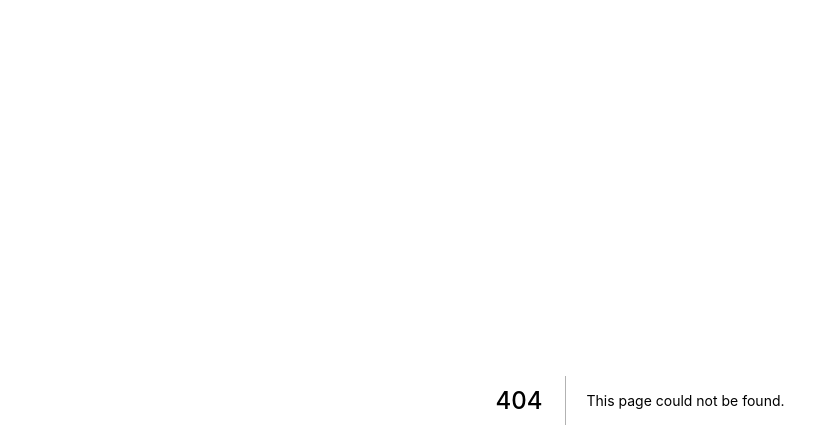
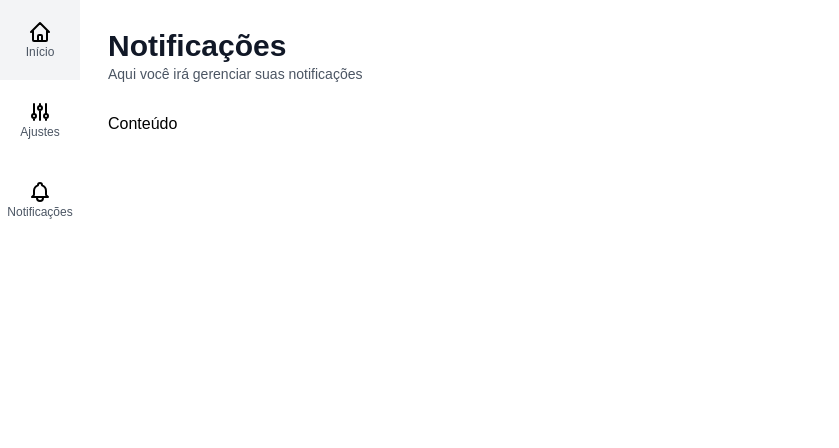
Before and after one commit to rodrigosoares67/admin-template, a Next.js app: page /notificacoes in a window 1280 px wide. Before the commit this address had no page. Shown: the top 448 px of the page, without its empty margins (0-839 px from the left). Built offline with nearby package versions, Linux system fonts and the light colour scheme.

Commit message:
FEAT: Criação do menu lateral e páginas principais

```diff
--- /dev/null
+++ b/src/components/icons/index.tsx
@@ -0,0 +1,19 @@
+// Para mais ícones: https://heroicons.com/
+
+export const IconeCasa = (
+  <svg xmlns="http://www.w3.org/2000/svg" className="h-6 w-6" fill="none" viewBox="0 0 24 24" stroke="currentColor" strokeWidth={2}>
+    <path strokeLinecap="round" strokeLinejoin="round" d="M3 12l2-2m0 0l7-7 7 7M5 10v10a1 1 0 001 1h3m10-11l2 2m-2-2v10a1 1 0 01-1 1h-3m-6 0a1 1 0 001-1v-4a1 1 0 011-1h2a1 1 0 011 1v4a1 1 0 001 1m-6 0h6" />
+  </svg>
+)
+
+export const IconeAjustes = (
+  <svg xmlns="http://www.w3.org/2000/svg" className="h-6 w-6" fill="none" viewBox="0 0 24 24" stroke="currentColor" strokeWidth={2}>
+    <path strokeLinecap="round" strokeLinejoin="round" d="M12 6V4m0 2a2 2 0 100 4m0-4a2 2 0 110 4m-6 8a2 2 0 100-4m0 4a2 2 0 110-4m0 4v2m0-6V4m6 6v10m6-2a2 2 0 100-4m0 4a2 2 0 110-4m0 4v2m0-6V4" />
+  </svg>
+)
+
+export const IconeSino = (
+  <svg xmlns="http://www.w3.org/2000/svg" className="h-6 w-6" fill="none" viewBox="0 0 24 24" stroke="currentColor" strokeWidth={2}>
+    <path strokeLinecap="round" strokeLinejoin="round" d="M15 17h5l-1.405-1.405A2.032 2.032 0 0118 14.158V11a6.002 6.002 0 00-4-5.659V5a2 2 0 10-4 0v.341C7.67 6.165 6 8.388 6 11v3.159c0 .538-.214 1.055-.595 1.436L4 17h5m6 0v1a3 3 0 11-6 0v-1m6 0H9" />
+  </svg>
+)
--- a/src/components/template/MenuItem.tsx
+++ b/src/components/template/MenuItem.tsx
@@ -1,3 +1,25 @@
-export default function MenuItem(){
+import Link from 'next/link'
 
+interface MenuItemProps {
+  url: string
+  texto: string
+  icone: any
 }
+
+export default function MenuItem(props: MenuItemProps){
+  return (
+    <li className={`hover:bg-gray-100`}>
+      <Link href={props.url}>
+        <a className={`
+          flex flex-col justify-center items-center
+          h-20 w-20
+        `}>
+          {props.icone}
+          <span className={`text-xs font-light text-gray-600`}>
+            {props.texto}
+          </span>
+        </a>
+      </Link>
+    </li>
+  )
+}
--- a/src/components/template/MenuLateral.tsx
+++ b/src/components/template/MenuLateral.tsx
@@ -1,8 +1,13 @@
+import { IconeAjustes, IconeCasa, IconeSino } from "../icons";
+import MenuItem from "./MenuItem";
+
 export default function MenuLateral(){
   return (
     <aside>
       <ul>
-
+        <MenuItem url="/" texto="Início" icone={IconeCasa} />
+        <MenuItem url="/ajustes" texto="Ajustes" icone={IconeAjustes} />
+        <MenuItem url="/notificacoes" texto="Notificações" icone={IconeSino} />
       </ul>
     </aside>
   )
--- a/src/components/template/Titulo.tsx
+++ b/src/components/template/Titulo.tsx
@@ -7,12 +7,13 @@
   return (
     <div>
       <h1 className={`
-
+        font-black text-3xl
+        text-gray-900
       `}>
         {props.titulo}
       </h1>
       <h2 className={`
-
+        font-light text-sm text-gray-600
       `}>
         {props.subtitulo}
         </h2>
--- /dev/null
+++ b/src/pages/ajustes.tsx
@@ -0,0 +1,12 @@
+import type { NextPage } from 'next'
+import Layout from '../components/template/Layout'
+
+const Ajustes: NextPage = () => {
+  return (
+    <Layout titulo="Ajustes & Configurações" subtitulo="Personalize o sistema por aqui">
+      <h3>Conteúdo</h3>
+    </Layout>
+  )
+}
+
+export default Ajustes
--- /dev/null
+++ b/src/pages/notificacoes.tsx
@@ -0,0 +1,12 @@
+import type { NextPage } from 'next'
+import Layout from '../components/template/Layout'
+
+const Notificacoes: NextPage = () => {
+  return (
+    <Layout titulo="Notificações" subtitulo="Aqui você irá gerenciar suas notificações">
+      <h3>Conteúdo</h3>
+    </Layout>
+  )
+}
+
+export default Notificacoes
```
